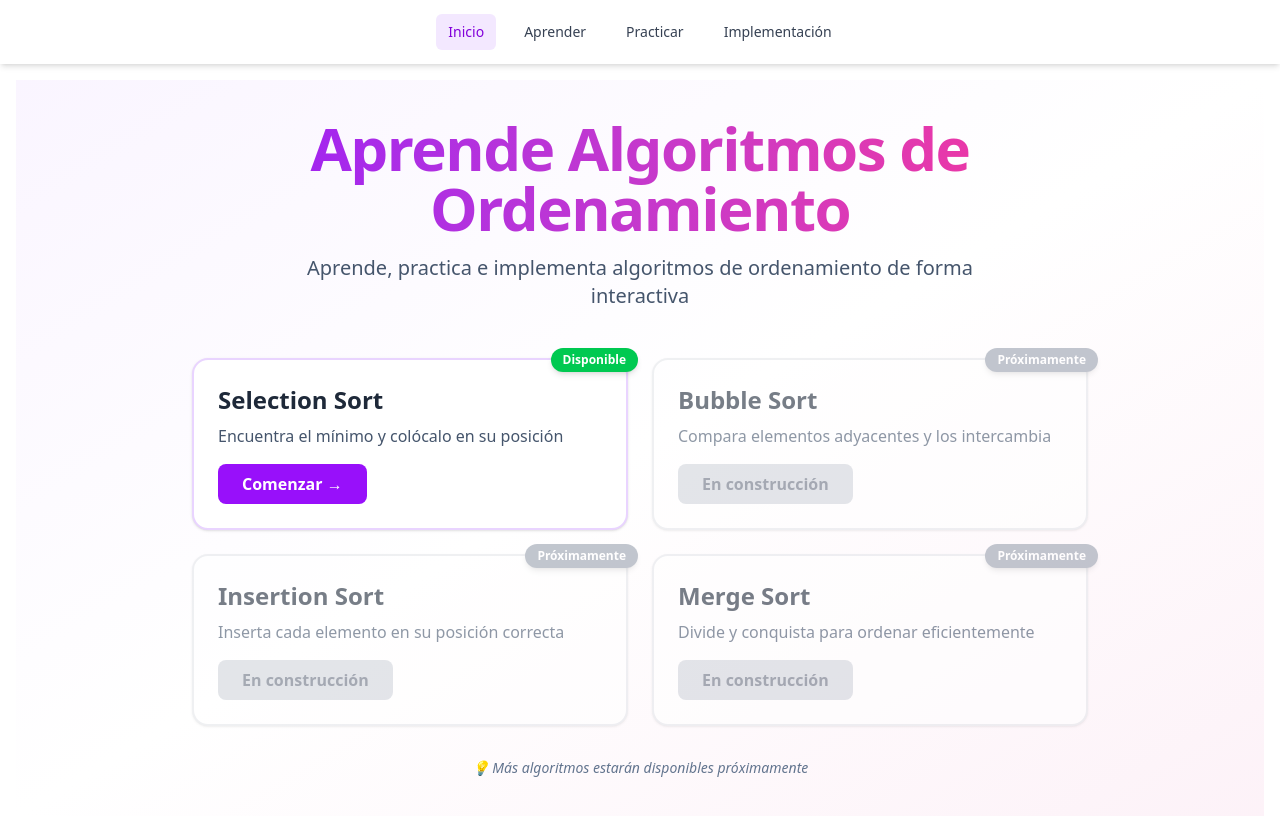
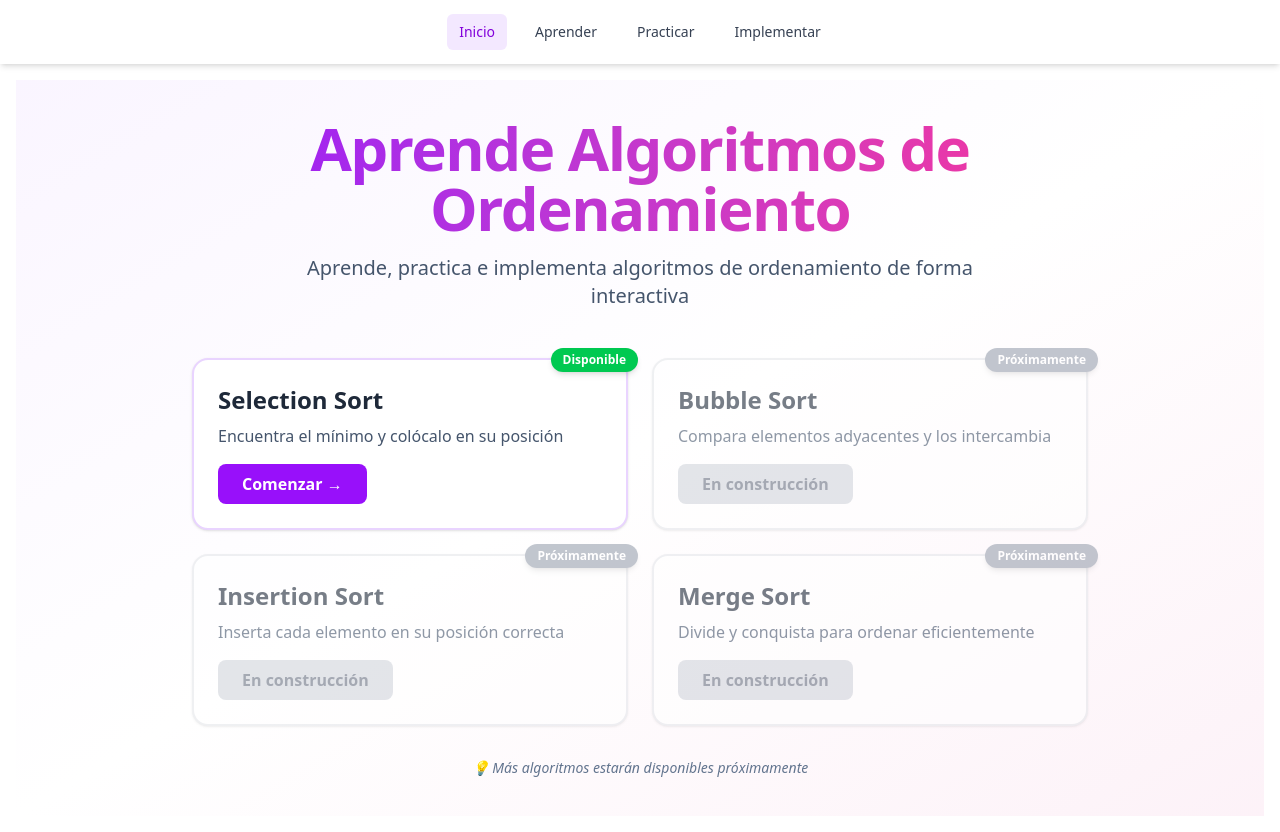
Before and after one commit to helvetios16/sortLearn, a Vue app: page / in a window 1280 px wide. Built offline with nearby package versions, Linux system fonts and the light colour scheme.

Commit message:
Reword in App

```diff
--- a/src/App.vue
+++ b/src/App.vue
@@ -31,7 +31,7 @@ import { RouterLink, RouterView } from 'vue-router';
           to="/learn"
           class="px-3 py-2 rounded-md text-sm font-medium text-gray-700 hover:bg-gray-100 hover:text-gray-900 transition-colors"
           active-class="bg-purple-100 text-purple-700"
-          >Implementación</RouterLink
+          >Implementar</RouterLink
         >
       </nav>
     </div>
```
